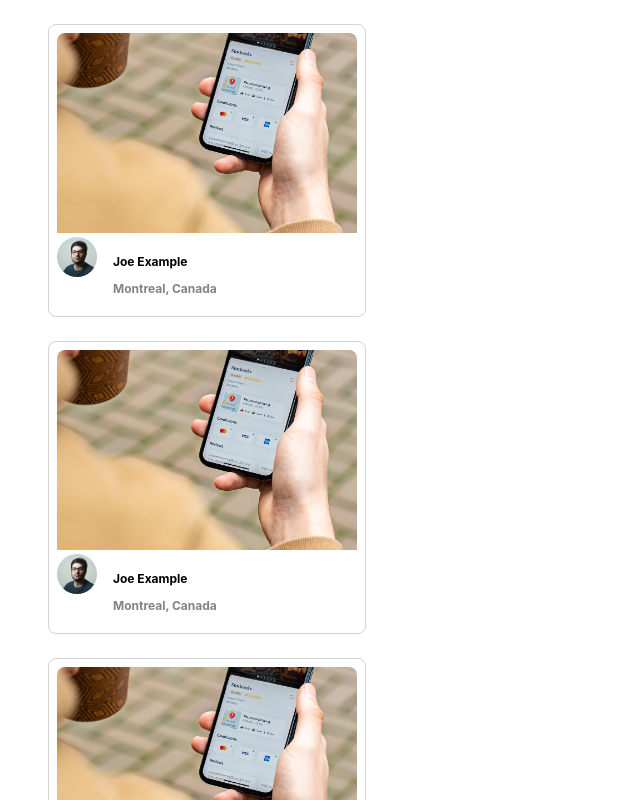
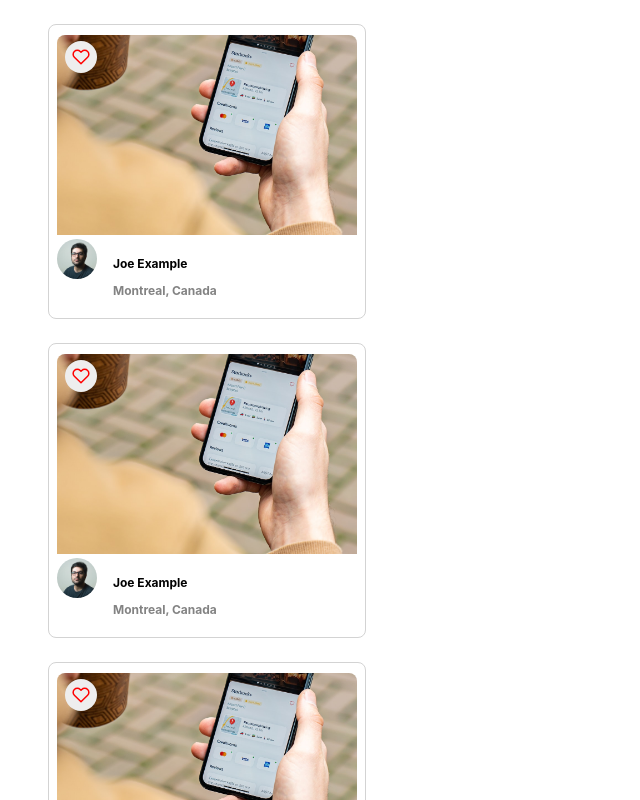
Before and after one commit to amrinder95/PhotoLabs, a React (Create React App) app in the folder frontend/: page / in a window 1280 px wide. Shown: the top 800 px of the page, without its empty margins (0-640 px from the left). Built offline with nearby package versions, Linux system fonts and the light colour scheme.

Commit message:
add like button

```diff
--- a/frontend/src/App.jsx
+++ b/frontend/src/App.jsx
@@ -15,7 +15,8 @@ const sampleDataForPhotoListItem = {
   profile: `${process.env.PUBLIC_URL}/profile-1.jpg`,
 };
 
-const arrayOfPhotos = [<PhotoListItem key={sampleDataForPhotoListItem.id} photo={sampleDataForPhotoListItem}/>, <PhotoListItem key={sampleDataForPhotoListItem.id} photo={sampleDataForPhotoListItem}/>, <PhotoListItem key={sampleDataForPhotoListItem.id} photo={sampleDataForPhotoListItem}/>];
+const photos =[...Array(3)]
+const arrayOfPhotos = photos.map((photo, i) => <PhotoListItem key={i} photo={sampleDataForPhotoListItem}/>);
 
 // Note: Rendering a single component to build components in isolation
 const App = () => {
--- a/frontend/src/components/PhotoFavButton.jsx
+++ b/frontend/src/components/PhotoFavButton.jsx
@@ -4,10 +4,26 @@ import FavIcon from './FavIcon';
 import '../styles/PhotoFavButton.scss';
 
 function PhotoFavButton() {
+  const [like, setLike] = useState(false);
+  const handleClick = () => {
+    setLike(!like);
+  }
+
   return (
     <div className="photo-list__fav-icon">
-      <div className="photo-list__fav-icon-svg">
-        {/* Insert React */}
+      <div className="photo-list__fav-icon-svg" onClick={handleClick}>
+      <svg
+          xmlns="http://www.w3.org/2000/svg"
+          viewBox="0 0 24 24"
+          fill={like ? 'red' : 'none'}
+          stroke="red"
+          strokeWidth="2"
+          strokeLinecap="round"
+          strokeLinejoin="round"
+          className="feather feather-heart"
+        >
+          <path d="M20.84 4.61a5.5 5.5 0 0 0-7.78 0L12 5.67l-1.06-1.06a5.5 5.5 0 0 0-7.78 7.78L12 21l8.84-8.61a5.5 5.5 0 0 0 0-7.78z"></path>
+        </svg>
       </div>
     </div>
   );
--- a/frontend/src/components/PhotoListItem.jsx
+++ b/frontend/src/components/PhotoListItem.jsx
@@ -1,10 +1,12 @@
 import React from "react";
+import PhotoFavButton from "./PhotoFavButton";
 
 import "../styles/PhotoListItem.scss";
 
 const PhotoListItem = (props) => {
   return (
     <div className="photo-list__item">
+      <PhotoFavButton />
       <img className="photo-list__image" src={props.photo.imageSource}></img>
       <div className="photo-list__user-details">
         <img className="photo-list__user-profile" src={props.photo.profile}></img>
```
